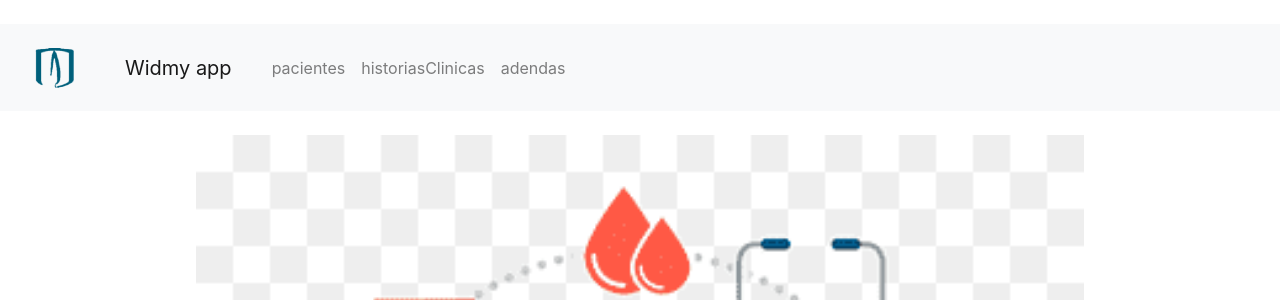
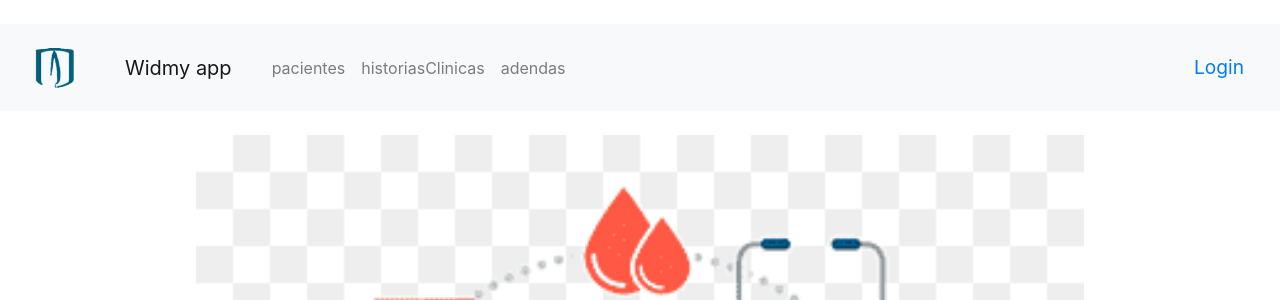
Before and after one commit to gnassar99/arquiSoftWidmy, a Django app: page / in a window 1280 px wide. Shown: the top 300 px of the page. Run offline with Django 4.2, Linux system fonts and the light colour scheme; some libraries are stand-ins or nearby versions.

Commit message:
Boton inicio de sección

```diff
--- a/WidmyAuth0/widmy/templates/base.html
+++ b/WidmyAuth0/widmy/templates/base.html
@@ -38,9 +38,21 @@
                 </li>
             </ul>
 
+            <form class="form-inline my-2 my-lg-0">
+                {% if user.is_authenticated %}
+                <ul class="nav navbar-nav navbar-right">
+                    <li><a style="font-size:120%" class="nav-link">{{ user.username }}</a></li>
+                    <li><a style="font-size:120%; padding-right:20px" class="nav-link" href="/logout">Log out</a></li>
+                </ul>
+                {% else %}
+                <ul class="nav navbar-nav navbar-right">
+                    <li><a style="font-size:120%; padding-right:20px" class="navbar-link" href="/login/auth0">Login</a></li>
+                </ul>
+                {% endif %}
+              </form>
+
           </div>
         </nav>
-
 
         <main>
           <div class="container" style="min-height: 580px;">
```
